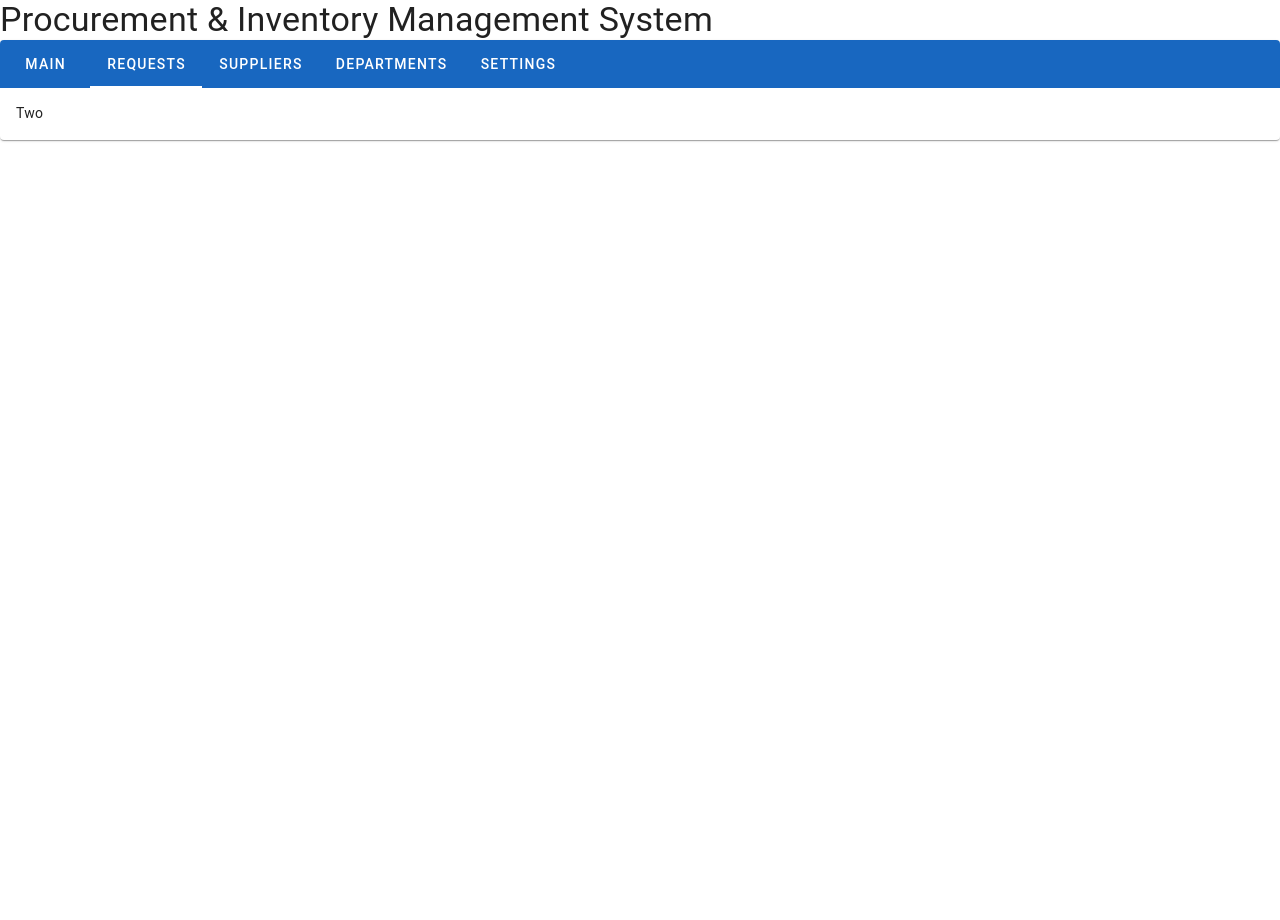
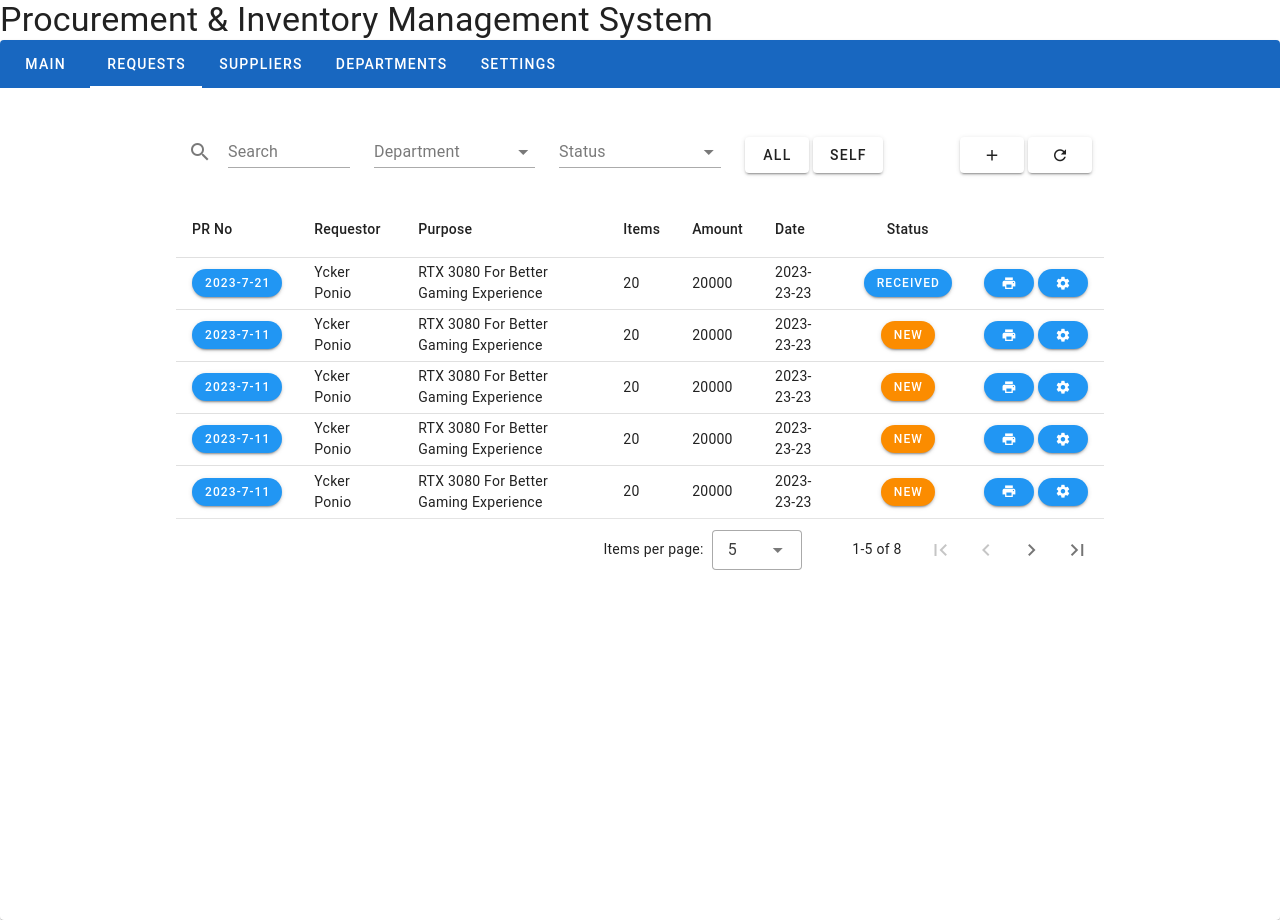
Before and after one commit to cheezy96/pims_copycat, a Vue app: page / in a window 1280 px wide. Both pictures are taken after a click on the tab "REQUESTS". Before the commit the page ends 800 px from the top, so only its background shows below. Built offline with nearby package versions, Linux system fonts and the light colour scheme.

Commit message:
request component update

```diff
--- a/src/components/pims/request/RequestComp.vue
+++ b/src/components/pims/request/RequestComp.vue
@@ -1,16 +1,19 @@
 <template>
-    <v-container>
+    <v-app>
+        <v-container class="w-75">
             <v-row>
                 <v-col class="d-flex align-center">
                     <v-text-field prepend-icon="mdi-magnify" label="Search" variant="underlined"></v-text-field>
                 </v-col>
-            <v-col class="align-center">
-                <v-select label="Department" variant="underlined"></v-select>
-            </v-col>
-            <v-col class="align-center">
-                <v-select label="Status" variant="underlined"></v-select>
+                <v-col class="d-flex align-center">
+                    <v-select label="Department" variant="underlined" :items="departments" item-title="text"
+                        item-value="value"></v-select>
                 </v-col>
                 <v-col class="d-flex align-center">
+                    <v-select label="Status" variant="underlined" :items="status" item-title="text"
+                        item-value="value"></v-select>
+                </v-col>
+                <v-col class="d-flex align-center ga-1">
                     <v-btn>All</v-btn>
                     <v-btn>Self</v-btn>
                 </v-col>
@@ -23,7 +26,38 @@
                     </v-btn>
                 </v-col>
             </v-row>
+
+            <v-row>
+                <v-data-table :headers="headers" header :items="requestTable" items-per-page="5">
+                    <template v-slot:item.prNo="{ value }">
+                        <v-btn size="small" color="info" rounded>
+                            {{ value }}
+                        </v-btn>
+                    </template>
+
+                    <template v-slot:item.status="{ value }">
+                        <v-btn size="small" :color="getColor(value)" rounded>
+                            {{ value }}
+                        </v-btn>
+                    </template>
+
+                    <template v-slot:item.button="{ value }">
+                        <td class="d-flex ga-1">
+                            <v-btn size="small" color="info" rounded>
+                                <v-icon>mdi-printer</v-icon>
+                            </v-btn>
+                            <v-btn size="small" color="info" rounded>
+                                <v-icon>mdi-cog</v-icon>
+                            </v-btn>
+                        </td>
+                    </template>
+
+
+
+                </v-data-table>
+            </v-row>
         </v-container>
+    </v-app>
 </template>
 
 <script setup>
@@ -32,7 +66,46 @@ import { ref } from 'vue';
 
 let departments = ref([
     { text: 'All', value: 'all' },
+    { text: 'Admin', value: 'admin' },
+    { text: 'DABET', value: 'dabet' },
+    { text: 'DAT', value: 'dat' },
 ]);
+
+let status = ref([
+    { text: 'All', value: 'all' },
+    { text: 'Received', value: 'received' },
+    { text: 'Lacking', value: 'lacking' },
+    { text: 'For Signature', value: 'for signature' },
+])
+
+let requestTable = ref([
+    { prNo: '2023-7-21', requestor: "Ycker Ponio", purpose: "RTX 3080 For Better Gaming Experience", items: 20, amount: 20000, date: "2023-23-23", status: 'received' },
+    { prNo: '2023-7-11', requestor: "Ycker Ponio", purpose: "RTX 3080 For Better Gaming Experience", items: 20, amount: 20000, date: "2023-23-23", status: 'new' },
+    { prNo: '2023-7-11', requestor: "Ycker Ponio", purpose: "RTX 3080 For Better Gaming Experience", items: 20, amount: 20000, date: "2023-23-23", status: 'new' },
+    { prNo: '2023-7-11', requestor: "Ycker Ponio", purpose: "RTX 3080 For Better Gaming Experience", items: 20, amount: 20000, date: "2023-23-23", status: 'new' },
+    { prNo: '2023-7-11', requestor: "Ycker Ponio", purpose: "RTX 3080 For Better Gaming Experience", items: 20, amount: 20000, date: "2023-23-23", status: 'new' },
+    { prNo: '2023-7-11', requestor: "Ycker Ponio", purpose: "RTX 3080 For Better Gaming Experience", items: 20, amount: 20000, date: "2023-23-23", status: 'new' },
+    { prNo: '2023-7-11', requestor: "Ycker Ponio", purpose: "RTX 3080 For Better Gaming Experience", items: 20, amount: 20000, date: "2023-23-23", status: 'new' },
+    { prNo: '2023-7-11', requestor: "Ycker Ponio", purpose: "RTX 3080 For Better Gaming Experience", items: 20, amount: 20000, date: "2023-23-23", status: 'new' },
+]);
+
+let headers = ref([
+    { title: 'PR No', value: 'prNo' },
+    { title: 'Requestor', value: 'requestor' },
+    { title: 'Purpose', value: 'purpose' },
+    { title: 'Items', value: 'items' },
+    { title: 'Amount', value: 'amount' },
+    { title: 'Date', value: 'date' },
+    { title: 'Status', value: 'status', align: "center" },
+    { title: '', value: 'button' },
+]);
+
+
+function getColor(status) {
+    if (status == "new") return "warning"
+    else if (status == "cancelled") return "error"
+    else if (status == "received") return "info"
+}
 </script>
 
 <style lang="scss" scoped></style>
--- a/src/pages/index.vue
+++ b/src/pages/index.vue
@@ -17,7 +17,9 @@
               <MainComp />
             </v-tabs-window-item>
 
-            <v-tabs-window-item value="two"> Two </v-tabs-window-item>
+            <v-tabs-window-item value="two">
+              <RequestComp />
+            </v-tabs-window-item>
 
             <v-tabs-window-item value="three"> Three </v-tabs-window-item>
             <v-tabs-window-item value="four"> Three </v-tabs-window-item>
@@ -32,7 +34,8 @@
 </template>
 
 <script setup>
-import MainComponent from "../components/pims/main/MainComponent.vue";
+import RequestComp from "@/components/pims/request/RequestComp.vue";
+import MainComp from "../components/pims/main/MainComp.vue";
 import SettingsComp from "../components/pims/setting/SettingsComp.vue";
 import { ref } from "vue";
 
```
Lines whose indentation alone changed are shown as unchanged.
